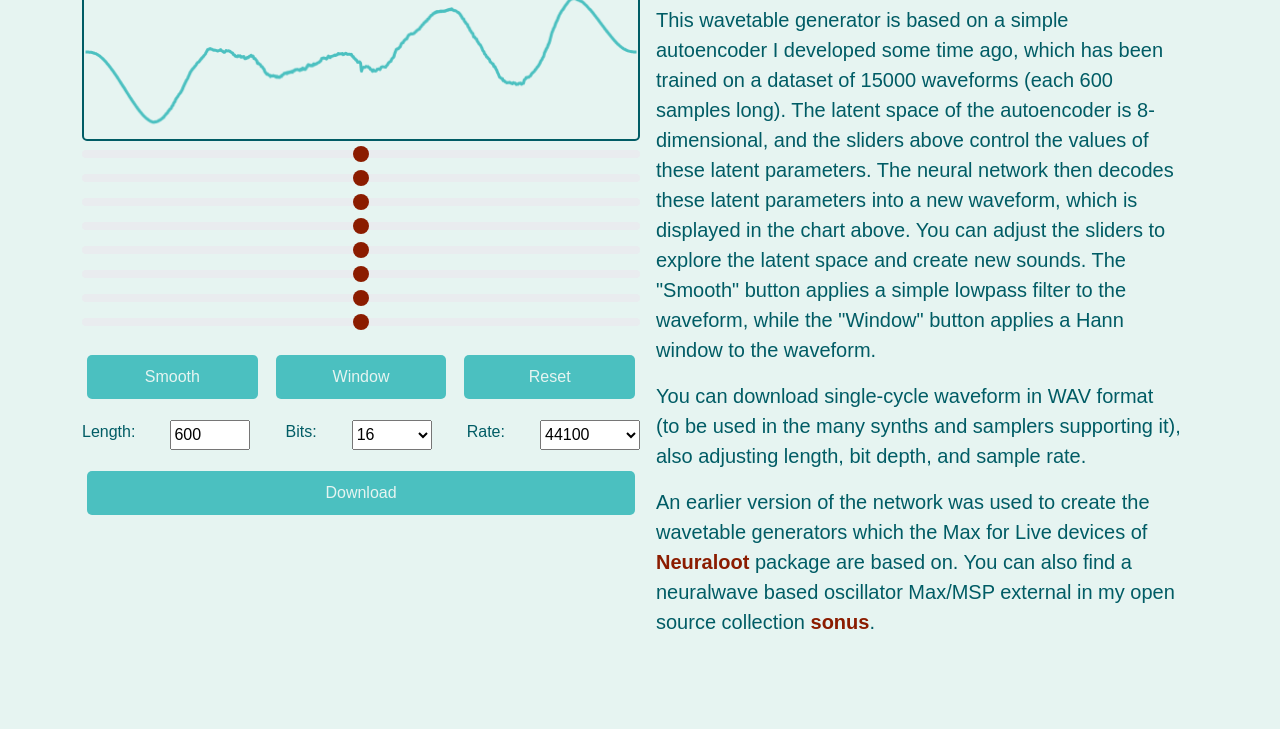
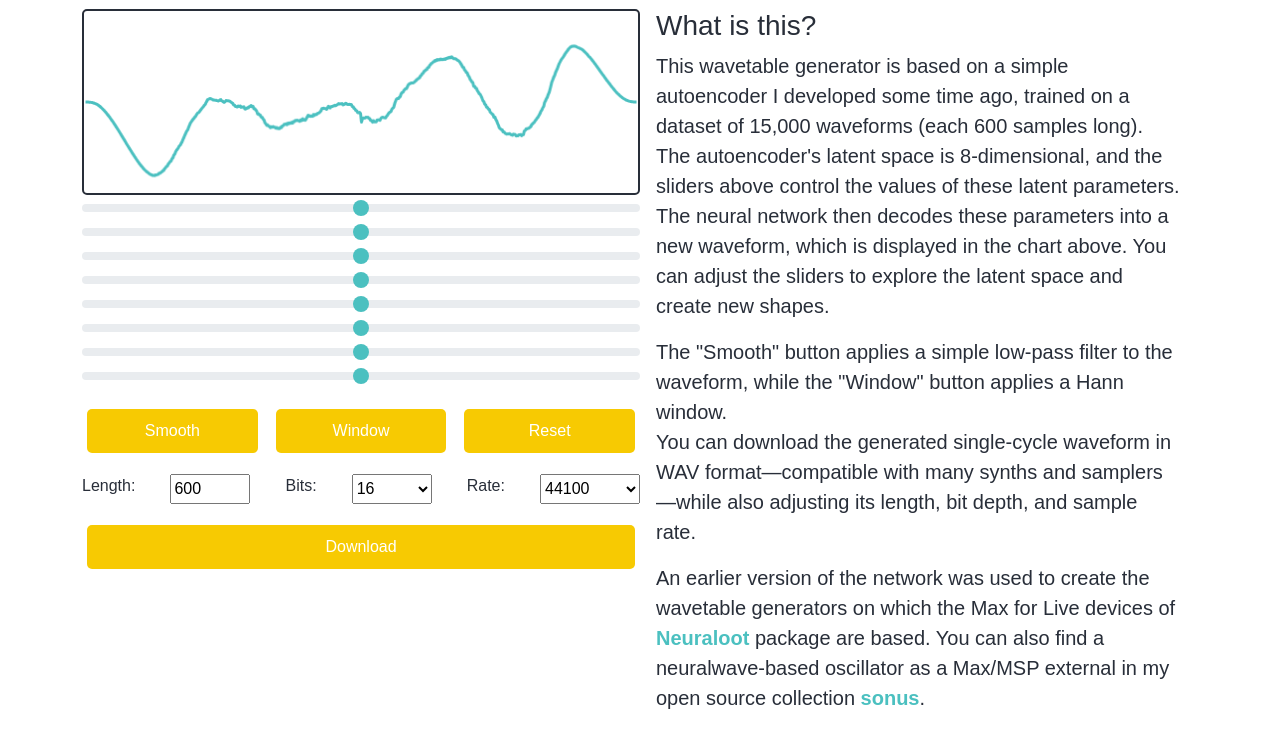
Before and after one commit to valeriorlandini/neuralwavetables, a plain HTML site: page index.html in a window 1280 px wide. Shown: the part 157-886 px from the top of the page. Before the commit the page ends 810 px from the top, so only its background shows below. Drawn offline with nearby package versions, Linux system fonts and the light colour scheme; a web font is replaced by a local one.

Commit message:
Readme and improved appearance

```diff
--- a/index.html
+++ b/index.html
@@ -18,7 +18,8 @@
 
 <body>
     <div class="header-full-width text-center py-4">
-        <h1>NEURAL WAVETABLE GENERATOR</h1>
+        <h1>NEURAL WAVETABLE</h1>
+        <h2>GENERATOR</h2>
     </div>
 
     <div class="container mt-4">
@@ -76,28 +77,24 @@
                 <div class="text-start mx-3 lead">
                     <h3>What is this?</h3>
                     <p>
-                        This wavetable generator is based on a simple autoencoder I developed some time ago, which has
-                        been
-                        trained on a dataset of 15000 waveforms (each 600 samples long). The latent space of the
-                        autoencoder is 8-dimensional, and the sliders above control the values of these latent
-                        parameters.
-                        The neural network then decodes these latent parameters into a new waveform, which is displayed
-                        in
-                        the chart above. You can adjust the sliders to explore the latent space and create new sounds.
-                        The
-                        "Smooth" button applies a simple lowpass filter to the waveform, while the "Window" button
-                        applies a
-                        Hann window to the waveform.
+                        This wavetable generator is based on a simple autoencoder I developed some time ago, trained on
+                        a dataset of 15,000 waveforms (each 600 samples long). The autoencoder's latent space is
+                        8-dimensional, and the sliders above control the values of these latent parameters. The neural
+                        network then decodes these parameters into a new waveform, which is displayed in the chart
+                        above. You can adjust the sliders to explore the latent space and create new shapes.
                     </p>
                     <p>
-                        You can download single-cycle waveform in WAV format (to be used in the many synths and samplers
-                        supporting it), also adjusting length, bit depth, and sample rate.
+                        The "Smooth" button applies a simple low-pass filter to the waveform, while the "Window" button
+                        applies a Hann window.<br>
+                        You can download the generated single-cycle waveform in WAV format—compatible with many synths
+                        and samplers—while also adjusting its length, bit depth, and sample rate.
                     </p>
                     <p>
-                        An earlier version of the network was used to create the wavetable generators which the Max for
+                        An earlier version of the network was used to create the wavetable generators on which the Max
+                        for
                         Live
                         devices of <b><a href="https://www.sonusdept.com/neuraloot" target="_blank">Neuraloot</a></b>
-                        package are based on. You can also find a neuralwave based oscillator Max/MSP external in my
+                        package are based. You can also find a neuralwave-based oscillator as a Max/MSP external in my
                         open
                         source collection <b><a href="https://valeriorlandini.github.io/sonus/"
                                 target="_blank">sonus</a></b>.
--- a/neuralwave.css
+++ b/neuralwave.css
@@ -1,8 +1,8 @@
 :root {
-    --fgcolor: #005c65;
-    --bgcolor: #e6f4f1;
-    --thirdcolor: #8b1c00;
-    --fourthcolor: #4BC0C0;
+    --fgcolor: #282e39;
+    --bgcolor: #ffffff;
+    --thirdcolor: #4bc0c0;
+    --fourthcolor: #f7ca02;
   }
 
 
```
Also changed, not shown: 1 other file.
